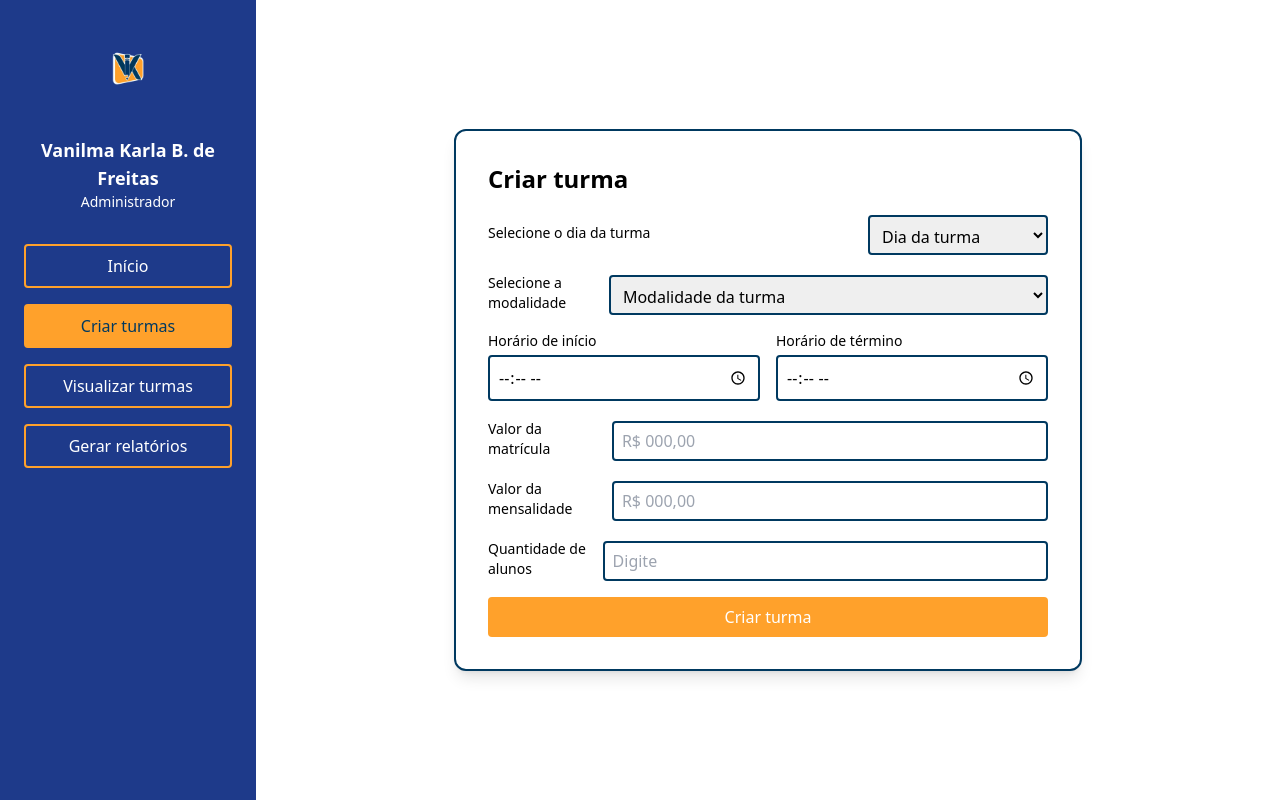
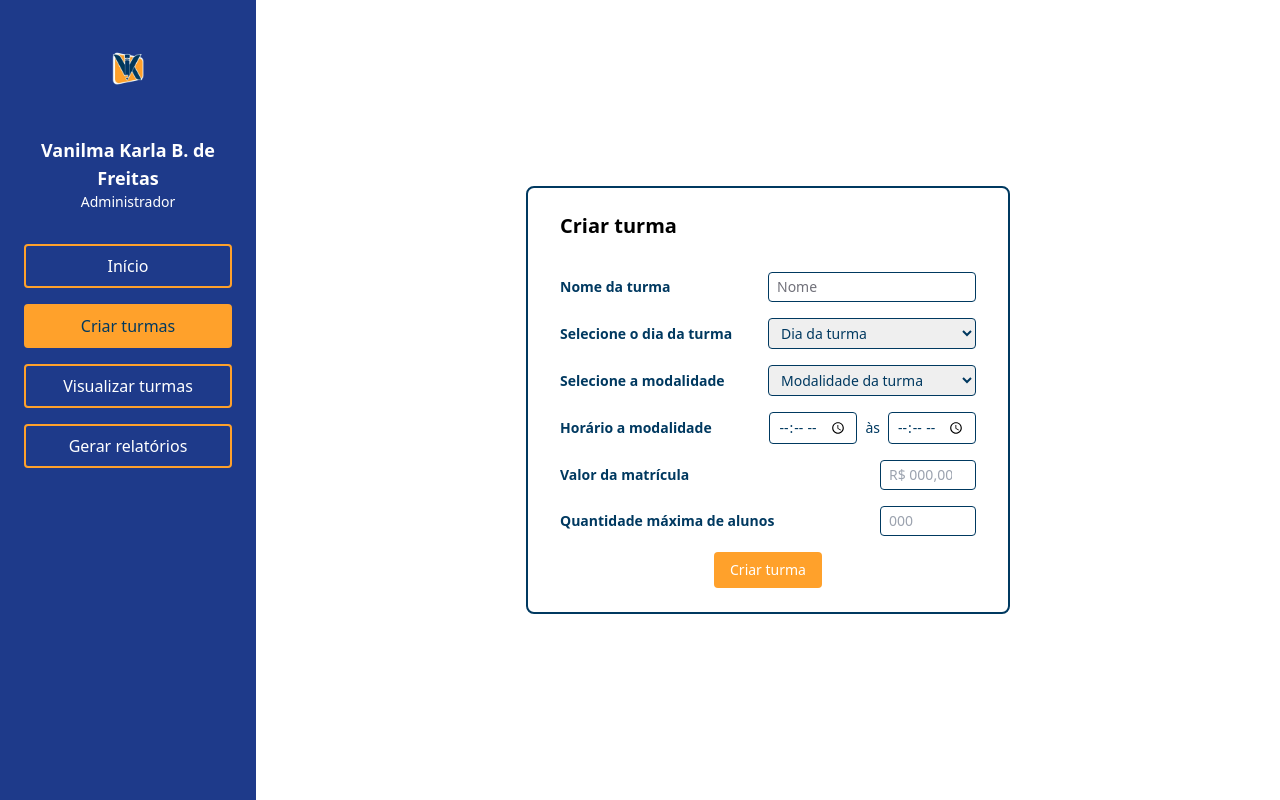
Before and after one commit to projetosseedabit/sistema-matriculas-front, a Next.js app in the folder sistema-matriculas-front/: page /criarTurma in a window 1280 px wide. Built offline with nearby package versions, Linux system fonts and the light colour scheme.

Commit message:
feat: conexao da criacao de turma com backend

```diff
--- a/sistema-matriculas-front/src/components/createClass/CreateClass.tsx
+++ b/sistema-matriculas-front/src/components/createClass/CreateClass.tsx
@@ -1,146 +1,192 @@
-import React, { useState } from 'react';
+import { fetchWithToken } from "@/utils";
+import React, { FormEvent, useState } from "react";
 
-const CreateClass:React.FC = () => {
-  const [formData, setFormData] = useState({
-    dia: '',
-    modalidade: '',
-    horarioInicio: '',
-    horarioFim: '',
-    valorMatricula: '',
-    valorMensalidade: '',
-    quantidadeAlunos: ''
-  });
+const CreateClass: React.FC = () => {
+    async function createClass(event: FormEvent) {
+        event.preventDefault();
 
-  const handleChange = (e: React.ChangeEvent<HTMLInputElement | HTMLSelectElement>) => {
-    const { name, value } = e.target;
-    setFormData({
-      ...formData,
-      [name]: value
-    });
-  };
+        const response = await fetchWithToken(
+            "https://king-prawn-app-3bepj.ondigitalocean.app/class",
+            {
+                method: "POST",
+                headers: {
+                    "Content-Type": "application/json",
+                },
+                body: JSON.stringify({
+                    fullName: name,
+                    lessonSchedule: `${dayOfTheWeek}|${startTime}-${endTime}`,
+                    mode: mode,
+                    maxSeats: maxSeats,
+                    availableSeats: maxSeats,
+                }),
+            }
+        );
 
-  const handleSubmit = (e: React.FormEvent) => {
-    e.preventDefault();
-    console.log(formData);
-  };
+        if (response.ok) {
+            alert("Turma criada com sucesso!");
+        } else {
+            alert("Erro ao criar turma!");
+        }
+    }
+
+    const [name, setName] = useState("");
+    const [dayOfTheWeek, setDayOfTheWeek] = useState("");
+    const [mode, setMode] = useState("");
+    const [startTime, setStartTime] = useState("");
+    const [endTime, setEndTime] = useState("");
+    const [enrollmentValue, setEnrollmentValue] = useState(0);
+    const [maxSeats, setMaxSeats] = useState<number | null>(0);
 
     return (
-    <div className="flex">
-
-      {/*Formulário*/}
-      <div className="w-full max-w-4xl p-8 bg-white border-2 border-azul rounded-xl shadow-lg">
-        <h1 className="text-2xl font-bold mb-4">Criar turma</h1>
-        <form onSubmit={handleSubmit} className="space-y-4">
-
-          <div className="flex justify-between w-[35rem] items-center">
-            <label htmlFor="dia" className="block text-sm font-medium">Selecione o dia da turma</label>
+        <div className="flex justify-center items-center h-screen">
+            <div className="px-8 py-6 rounded-lg border-2 border-azul">
+                <div className="w-[26rem] text-azul">
+                    <h1 className="text-left text-black font-bold text-xl">
+                        Criar turma
+                    </h1>
+                    <form
+                        className="space-y-4 text-sm mt-8"
+                        onSubmit={createClass}
+                    >
+                        <div className="w-full flex justify-between items-center">
+                            <label htmlFor="name" className="font-semibold">
+                                Nome da turma
+                            </label>
+                            <input
+                                type="text"
+                                id="name"
+                                name="name"
+                                className="w-52 text-azul placeholder:text-zinc-500 px-2 py-1 border border-azul rounded outline-none focus:ring-1 ring-azul"
+                                placeholder="Nome"
+                                value={name}
+                                onChange={(e) => setName(e.target.value)}
+                            />
+                        </div>
+                        <div className="w-full flex justify-between items-center text-azul">
+                            <label htmlFor="dia" className="font-semibold">
+                                Selecione o dia da turma
+                            </label>
                             <select
+                                name="dia"
                                 id="dia"
-              name="dia"
-              value={formData.dia}
-              onChange={handleChange}
-              className="mt-1 p-2 border-2 border-azul rounded w-[180px] h-[40px]"
+                                className="w-52 text-azul px-2 py-1 border border-azul rounded outline-none focus:ring-1 ring-azul"
+                                value={dayOfTheWeek}
+                                onChange={(e) =>
+                                    setDayOfTheWeek(e.target.value)
+                                }
                             >
-              <option value="" disabled>Dia da turma</option>
-              <option value="segunda">Segunda-feira</option>
-              <option value="terca">Terça-feira</option>
-              <option value="quarta">Quarta-feira</option>
-              <option value="quinta">Quinta-feira</option>
-              <option value="sexta">Sexta-feira</option>
+                                <option value="" disabled>
+                                    Dia da turma
+                                </option>
+                                <option value="SEG">Segunda-feira</option>
+                                <option value="TER">Terça-feira</option>
+                                <option value="QUA">Quarta-feira</option>
+                                <option value="QUI">Quinta-feira</option>
+                                <option value="SEX">Sexta-feira</option>
                             </select>
                         </div>
-
-          <div className="flex justify-between items-center">
-            <label htmlFor="modalidade" className="block text-sm font-medium">Selecione a modalidade</label>
+                        <div className="w-full flex justify-between items-center text-azul">
+                            <label
+                                htmlFor="modalidade"
+                                className="font-semibold"
+                            >
+                                Selecione a modalidade
+                            </label>
                             <select
+                                name="modalidade"
                                 id="modalidade"
-              name="modalidade"
-              value={formData.modalidade}
-              onChange={handleChange}
-              className="mt-1 p-2 border-2 border-azul rounded w-full w-[180px] h-[40px]"
+                                className="w-52 text-azul px-2 py-1 border border-azul rounded outline-none focus:ring-1 ring-azul"
+                                value={mode}
+                                onChange={(e) => setMode(e.target.value)}
                             >
-              <option value="" disabled>Modalidade da turma</option>
-              <option value="presencial">Presencial</option>
-              <option value="online">Online</option>
+                                <option value="" disabled>
+                                    Modalidade da turma
+                                </option>
+                                <option value="ONLINE">Online</option>
+                                <option value="IN_PERSON">Presencial</option>
                             </select>
                         </div>
-
-          <div className="grid grid-cols-2 gap-4">
-            <div>
-              <label htmlFor="horarioInicio" className="block text-sm font-medium">Horário de início</label>
+                        <div className="w-full flex justify-between items-center text-azul">
+                            <label
+                                htmlFor="startTime"
+                                className="font-semibold"
+                            >
+                                Horário a modalidade
+                            </label>
+                            <div className="flex gap-2 items-center">
                                 <input
                                     type="time"
-                id="horarioInicio"
-                name="horarioInicio"
-                value={formData.horarioInicio}
-                onChange={handleChange}
-                className="mt-1 p-2 border-2 border-azul rounded w-full"
+                                    name="startTime"
+                                    id="startTime"
+                                    className="w-[5.5rem] text-azul px-2 py-1 border border-azul rounded outline-none focus:ring-1 ring-azul"
+                                    value={startTime}
+                                    onChange={(e) =>
+                                        setStartTime(e.target.value)
+                                    }
                                 />
-            </div>
-
-            <div>
-              <label htmlFor="horarioFim" className="block text-sm font-medium">Horário de término</label>
+                                às
                                 <input
                                     type="time"
-                id="horarioFim"
-                name="horarioFim"
-                value={formData.horarioFim}
-                onChange={handleChange}
-                className="mt-1 p-2 border-2 border-azul rounded w-full"
+                                    name="endTime"
+                                    id="endTime"
+                                    className="w-[5.5rem] text-azul px-2 py-1 border border-azul rounded outline-none focus:ring-1 ring-azul"
+                                    value={endTime}
+                                    onChange={(e) => setEndTime(e.target.value)}
                                 />
                             </div>
                         </div>
-
-          <div className=" grid grid-cols-1 gap-4 items-center">
-            <div className="flex justify-between items-center space-x-4">
-              <label htmlFor="valorMatricula" className="block text-sm font-medium w-1/4">Valor da matrícula</label>
+                        <div className="w-full flex justify-between items-center text-azul">
+                            <label htmlFor="valor" className="font-semibold">
+                                Valor da matrícula
+                            </label>
                             <input
                                 type="number"
-                id="valorMatricula"
-                name="valorMatricula"
-                value={formData.valorMatricula}
-                onChange={handleChange}
-                className="mt-1 p-2 border-2 border-azul rounded w-full w-[180px] h-[40px]"
+                                name="valor"
+                                id="valor"
                                 placeholder="R$ 000,00"
+                                className="w-24 text-azul px-2 py-1 border border-azul rounded outline-none focus:ring-1 ring-azul"
+                                value={
+                                    enrollmentValue === 0 ? "" : enrollmentValue
+                                }
+                                onChange={(e) =>
+                                    setEnrollmentValue(Number(e.target.value))
+                                }
                             />
                         </div>
-
-            <div className="flex justify-between items-center space-x-4 items-center">
-              <label htmlFor="valorMensalidade" className="block text-sm font-medium w-1/4">Valor da mensalidade</label>
+                        <div className="w-full flex justify-between items-center text-azul">
+                            <label
+                                htmlFor="quantidadeAlunos"
+                                className="font-semibold"
+                            >
+                                Quantidade máxima de alunos{" "}
+                            </label>
                             <input
                                 type="number"
-                id="valorMensalidade"
-                name="valorMensalidade"
-                value={formData.valorMensalidade}
-                onChange={handleChange}
-                className="mt-1 p-2 border-2 border-azul rounded w-full w-[180px] h-[40px]"
-                placeholder="R$ 000,00"
+                                name="quantidadeAlunos"
+                                id="quantidadeAlunos"
+                                placeholder="000"
+                                className="w-24 text-azul px-2 py-1 border border-azul rounded outline-none focus:ring-1 ring-azul disabled:border-zinc-500 disabled:bg-zinc-300 disabled:cursor-not-allowed"
+                                value={
+                                    maxSeats !== null && maxSeats !== 0
+                                        ? maxSeats
+                                        : ""
+                                }
+                                onChange={(e) =>
+                                    setMaxSeats(Number(e.target.value))
+                                }
+                                disabled={mode === "ONLINE"}
                             />
                         </div>
-          </div>
-
-          <div className="flex justify-between items-center">
-            <label htmlFor="quantidadeAlunos" className="block text-sm font-medium">Quantidade de alunos</label>
-            <input
-              type="number"
-              id="quantidadeAlunos"
-              name="quantidadeAlunos"
-              value={formData.quantidadeAlunos}
-              onChange={handleChange}
-              className="mt-1 p-2 border-2 border-azul rounded w-full w-[180px] h-[40px]"
-              placeholder="Digite"
-            />
-          </div>
-
                         <button
                             type="submit"
-            className="bg-laranja text-white py-2 px-4 rounded w-full"
+                            className="mt-8 mx-auto block text-white bg-laranja px-4 py-2 rounded hover:bg-[#E38714] transition-colors"
                         >
                             Criar turma
                         </button>
                     </form>
                 </div>
             </div>
+        </div>
     );
 };
 
```
Lines whose indentation alone changed are shown as unchanged.
